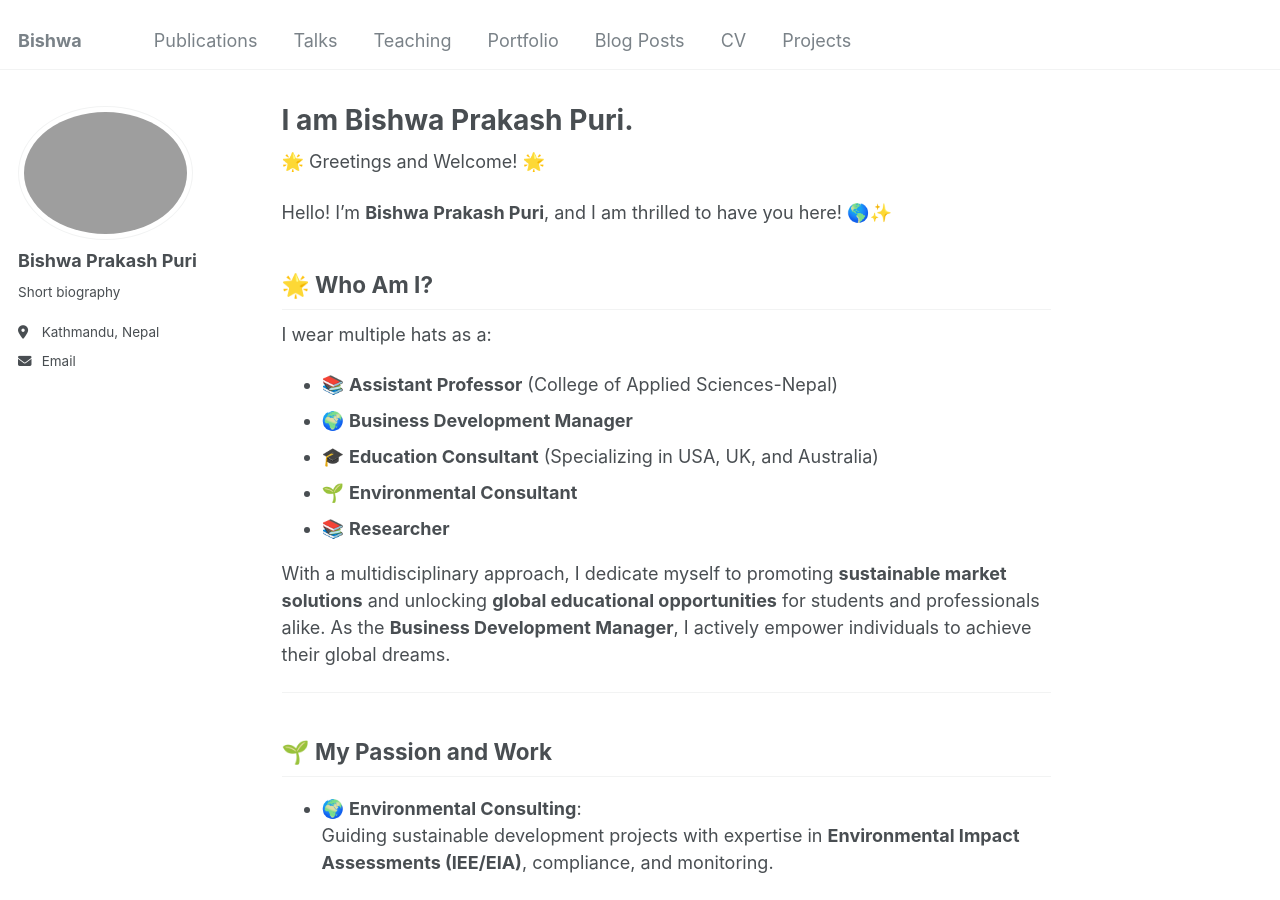
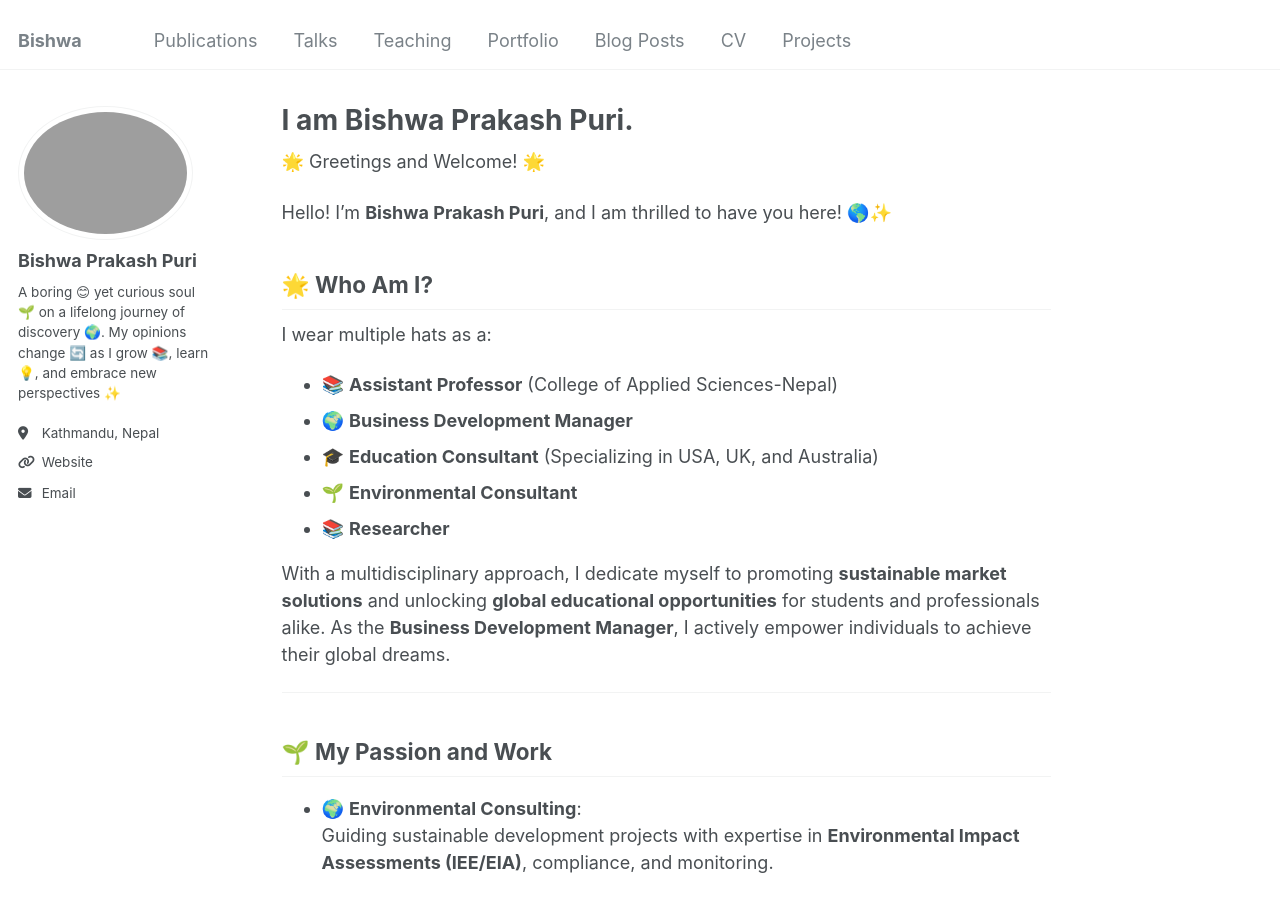
Before and after one commit to workBishwa/imBishwa, a Jekyll site: the page built from _pages/about.md, in a window 1280 px wide and 900 px high. Built offline with Jekyll 4.4.1, drawn with Linux system fonts in a browser that asks for light colours.

Commit message:
bio_update1

```diff
--- a/_config.yml
+++ b/_config.yml
@@ -24,10 +24,10 @@ author:
   avatar           : "profile.png"
   name             : "Bishwa Prakash Puri"
   pronouns         : # example: "she/her"
-  bio              : "Short biography "
+  bio              : "A boring 😊 yet curious soul 🌱 on a lifelong journey of discovery 🌍. My opinions change 🔄 as I grow 📚, learn 💡, and embrace new perspectives ✨"
   location         : "Kathmandu, Nepal"
   employer         :
-  uri              : # URL
+  uri              : https://workbishwa.github.io/imBishwa/
   email            : "work.bishwapuri@gmail.com"
 
   # Academic websites
```
